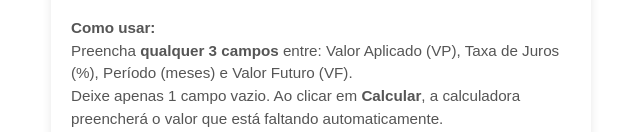
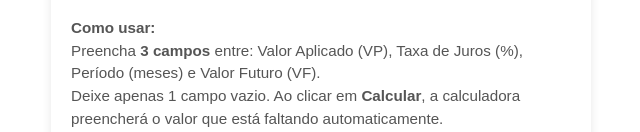
Before and after one commit to tvmista/Calculadora-Rentabilidade-Futura, a plain HTML site: page index.html in a window 1280 px wide. Shown: the part 540-672 px from the top of the page, without its empty margins (319-959 px from the left). Drawn offline with Linux system fonts and the light colour scheme.

Commit message:
Update index.html

```diff
--- a/index.html
+++ b/index.html
@@ -95,7 +95,7 @@
 
   <div class="descricao">
     <strong>Como usar:</strong><br>
-    Preencha <strong>qualquer 3 campos</strong> entre: Valor Aplicado (VP), Taxa de Juros (%), Período (meses) e Valor Futuro (VF).<br>
+    Preencha <strong>3 campos</strong> entre: Valor Aplicado (VP), Taxa de Juros (%), Período (meses) e Valor Futuro (VF).<br>
     Deixe apenas 1 campo vazio. Ao clicar em <strong>Calcular</strong>, a calculadora preencherá o valor que está faltando automaticamente.<br>
     Use o campo “Casas decimais” para ajustar a precisão dos resultados.
   </div>
```
